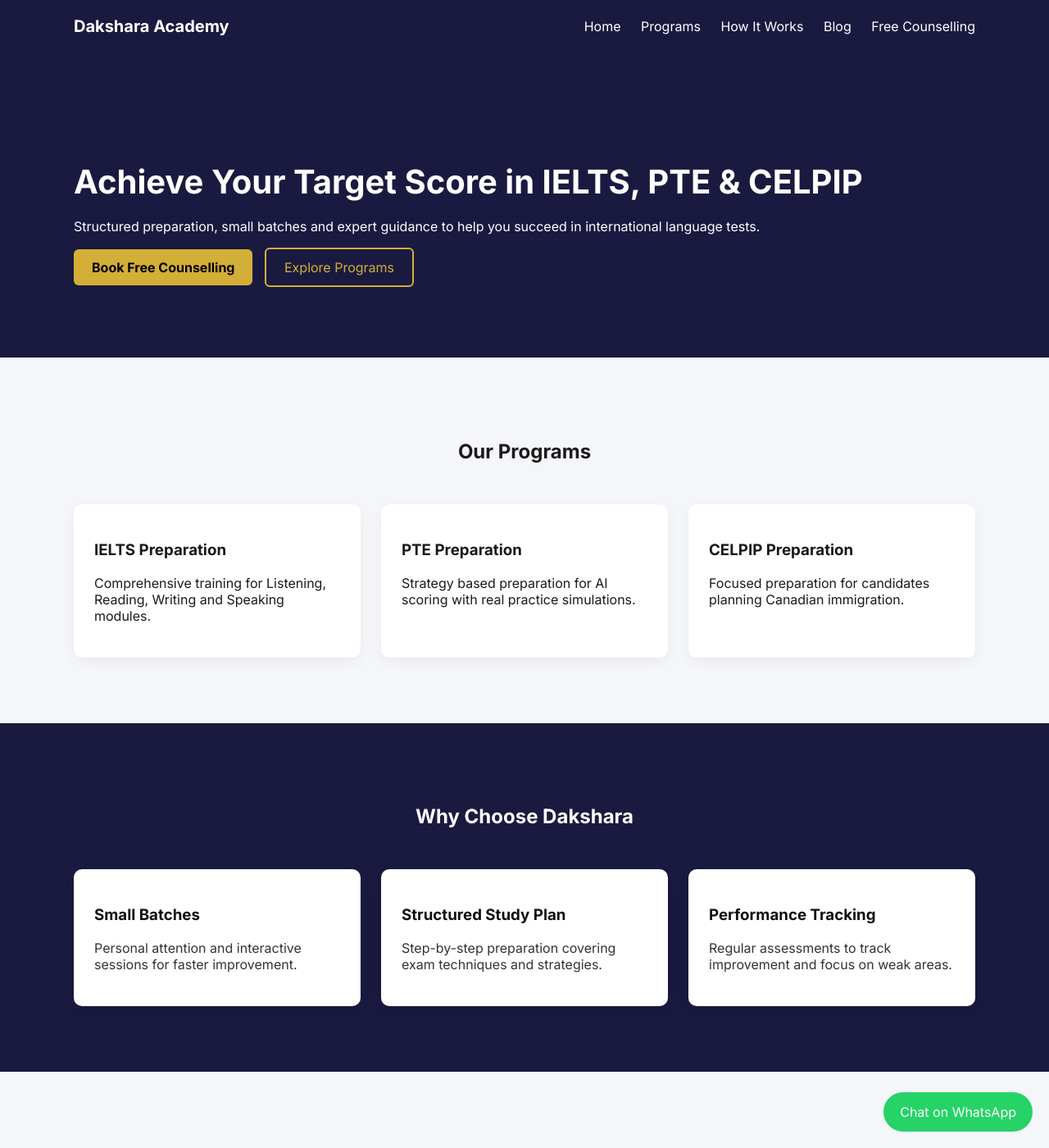
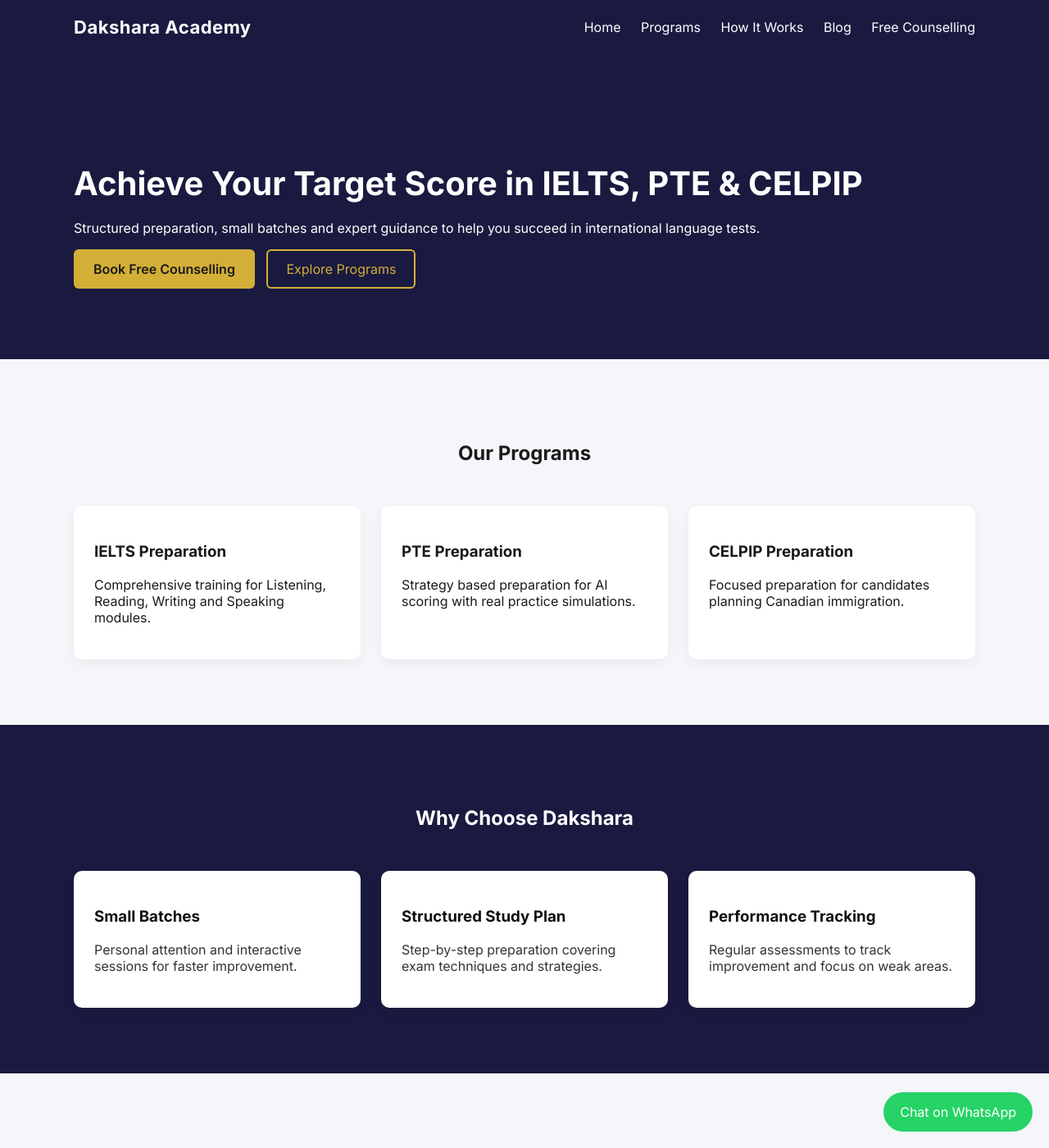
Before and after one commit to daksharaacademy/daksharaacademy.github.io, a Jekyll site: the page index.html, which Jekyll copies as it is, in a window 1280 px wide and 1400 px high. Shown: the whole window at 82% size. Built offline with Jekyll 4.4.1, drawn with Linux system fonts in a browser that asks for light colours.

Commit message:
Update style.css

```diff
--- a/assets/style.css
+++ b/assets/style.css
@@ -33,8 +33,14 @@
 }
 
 .logo{
-font-weight:bold;
-font-size:20px;
+font-weight:700;
+font-size:22px;
+letter-spacing:0.5px;
+color:white;
+}
+
+.logo span{
+color:#d4af37;
 }
 
 .hero{
@@ -54,11 +60,16 @@
 
 .primary-btn{
 background:#d4af37;
-color:black;
-padding:12px 22px;
+color:#1a1a1a;
+padding:14px 24px;
 text-decoration:none;
 border-radius:6px;
-font-weight:bold;
+font-weight:600;
+transition:0.2s;
+}
+
+.primary-btn:hover{
+background:#c29f2f;
 }
 
 .secondary-btn{
```
